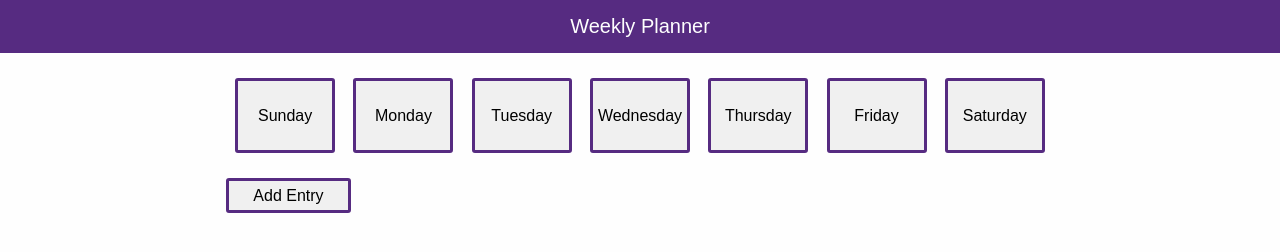
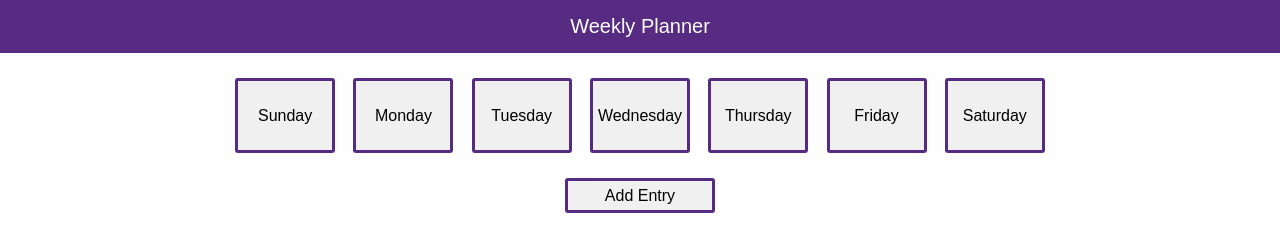
Before and after one commit to OSAdams/week-planner, a website: page pages/index.html in a window 1280 px wide. Drawn offline with Linux system fonts and the light colour scheme; a web font is replaced by a local one.

Commit message:
update add-entry button styling. #1

```diff
--- a/css/layout.css
+++ b/css/layout.css
@@ -32,21 +32,6 @@
   justify-content: space-around;
 }
 
-.day {
-  width: 100px;
-  height: 75px;
-}
-
-.add-entry {
-  width: 125px;
-  height: 35px;
-}
-
-div.column-full.fl-row.space-around {
-  padding-top: 25px;
-  padding-bottom: 25px;
-}
-
 @media screen and (min-width: 768px) {
   .container {
     max-width: 900px;
--- a/css/styles.css
+++ b/css/styles.css
@@ -37,3 +37,18 @@ div.day:active,
 div.add-entry:active {
   background-color: #b6b6b6;
 }
+
+.day {
+  width: 100px;
+  height: 75px;
+}
+
+.add-entry {
+  width: 150px;
+  height: 35px;
+}
+
+div.column-full.fl-row.space-around {
+  padding-top: 25px;
+  padding-bottom: 25px;
+}
--- a/pages/index.html
+++ b/pages/index.html
@@ -48,7 +48,7 @@
     </div>
     <div class="container">
       <div class="row">
-        <div class="column-full">
+        <div class="column-full fl-ai-jc-cen">
           <div class="add-entry fl-ai-jc-cen">
             <p>Add Entry</p>
           </div>
```
